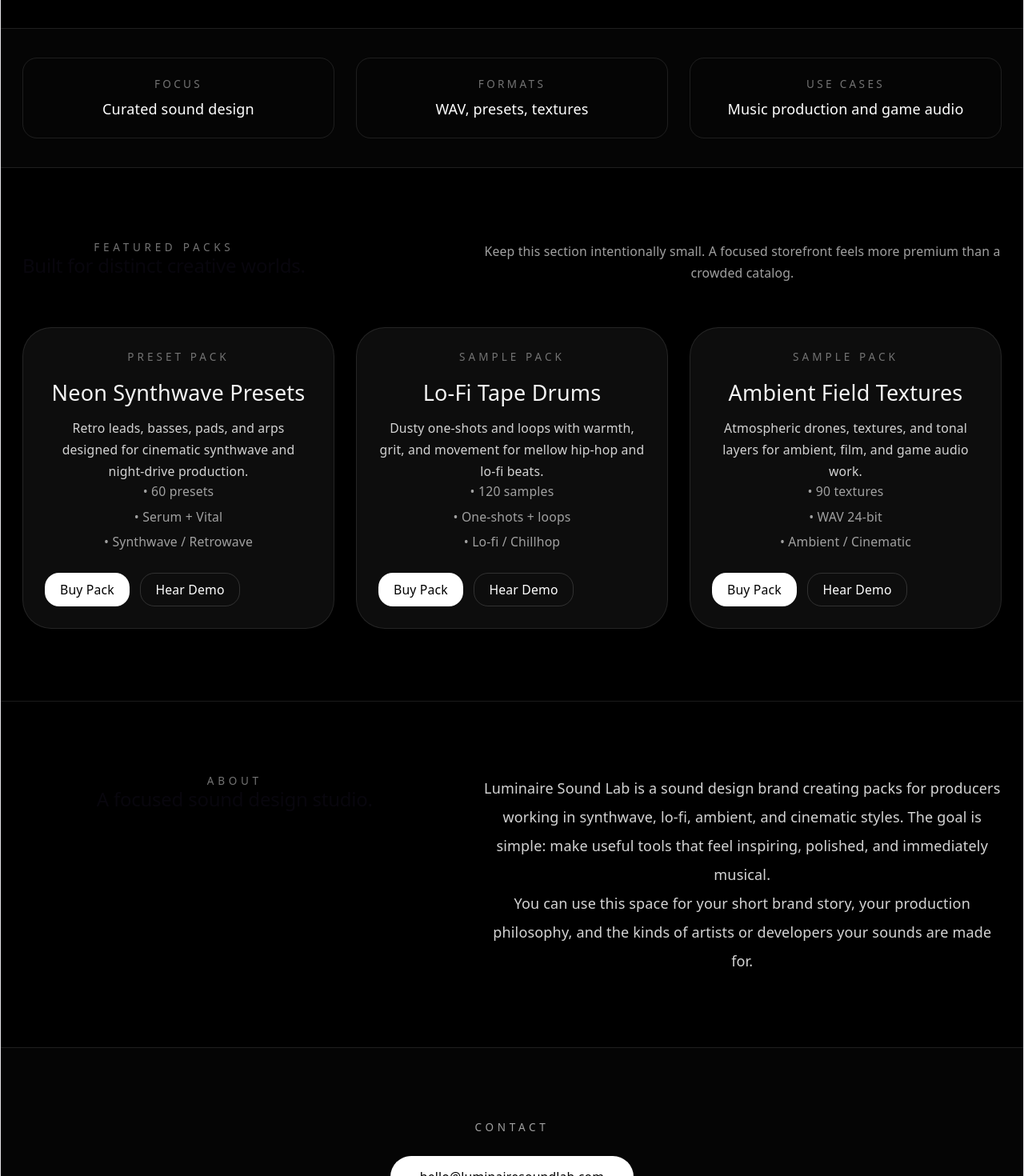
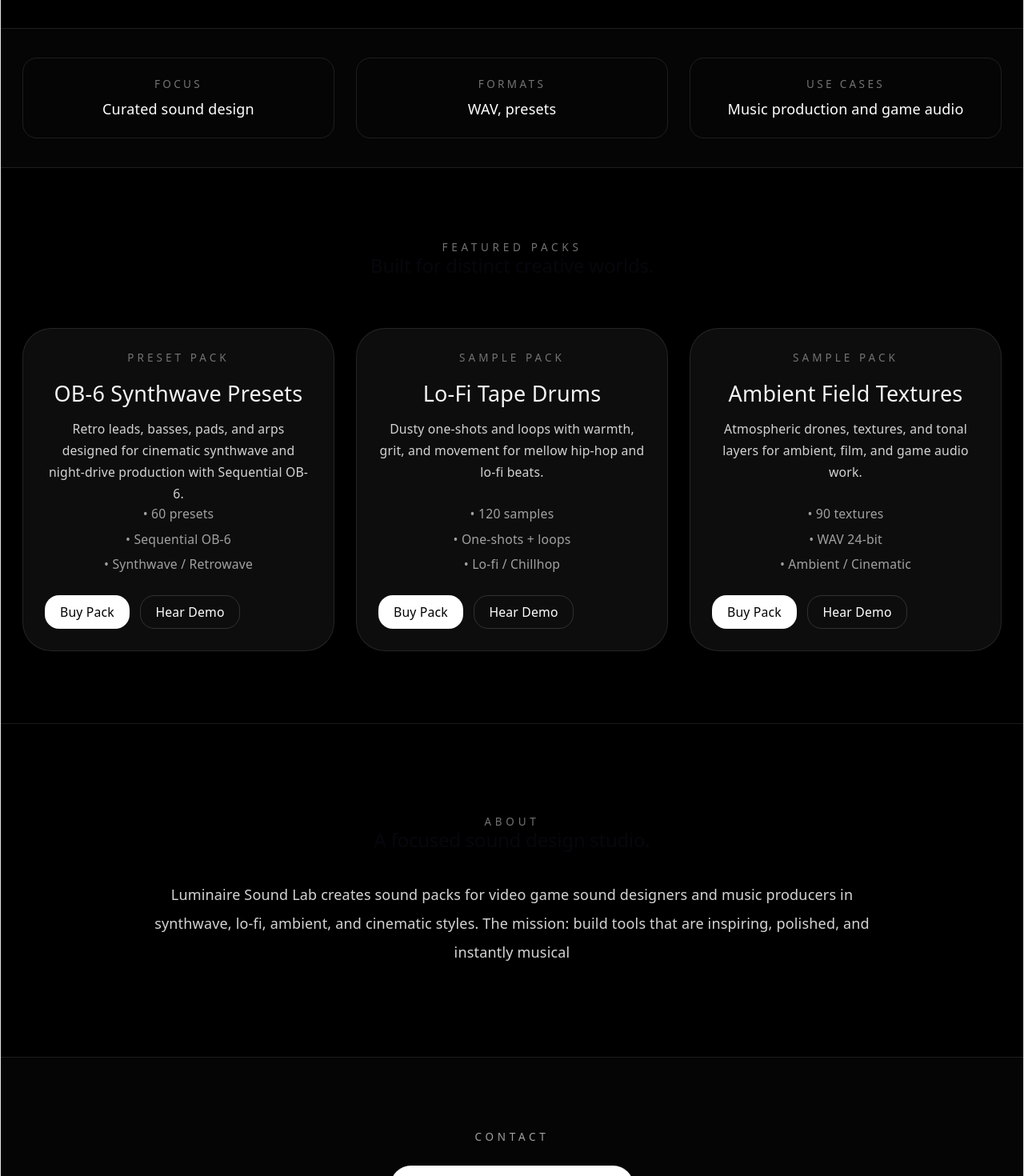
Before and after one commit to MMcBreezy/luminaire-sound-lab-site, a React (Vite) app: page / in a window 1280 px wide. Shown: the part 780-2250 px from the top of the page at 80% size. Built offline with nearby package versions, Linux system fonts and the light colour scheme.

Commit message:
cleaned up dummy info

```diff
--- a/src/App.jsx
+++ b/src/App.jsx
@@ -1,11 +1,11 @@
 export default function LuminaireSoundLabPage() {
   const products = [
     {
-      title: "Neon Synthwave Presets",
+      title: "OB-6 Synthwave Presets",
       type: "Preset Pack",
       description:
-        "Retro leads, basses, pads, and arps designed for cinematic synthwave and night-drive production.",
-      specs: ["60 presets", "Serum + Vital", "Synthwave / Retrowave"],
+        "Retro leads, basses, pads, and arps designed for cinematic synthwave and night-drive production with Sequential OB-6.",
+      specs: ["60 presets", "Sequential OB-6", "Synthwave / Retrowave"],
     },
     {
       title: "Lo-Fi Tape Drums",
@@ -97,10 +97,6 @@ export default function LuminaireSoundLabPage() {
               <audio controls className="w-full">
                 <source src="/audio/SV_OB6_Test_1.mp3" type="audio/mpeg" />
               </audio>
-              <p className="mt-4 text-sm leading-6 text-neutral-400">
-                Replace this with your own preview MP3 to let visitors hear the
-                sound before buying.
-              </p>
             </div>
           </div>
         </section>
@@ -120,7 +116,7 @@ export default function LuminaireSoundLabPage() {
                 Formats
               </div>
               <div className="text-base font-medium text-white">
-                WAV, presets, textures
+                WAV, presets
               </div>
             </div>
             <div className="rounded-2xl border border-white/10 p-5">
@@ -135,7 +131,7 @@ export default function LuminaireSoundLabPage() {
         </section>
 
         <section id="packs" className="mx-auto max-w-6xl px-6 py-20">
-          <div className="mb-12 flex flex-col gap-4 md:flex-row md:items-end md:justify-between">
+          <div className="mb-14">
             <div>
               <p className="mb-3 text-xs uppercase tracking-[0.35em] text-neutral-500">
                 Featured Packs
@@ -144,10 +140,6 @@ export default function LuminaireSoundLabPage() {
                 Built for distinct creative worlds.
               </h2>
             </div>
-            <p className="max-w-xl text-sm leading-6 text-neutral-400">
-              Keep this section intentionally small. A focused storefront feels
-              more premium than a crowded catalog.
-            </p>
           </div>
 
           <div className="grid gap-6 md:grid-cols-3">
@@ -187,26 +179,18 @@ export default function LuminaireSoundLabPage() {
         </section>
 
         <section id="about" className="border-t border-white/10">
-          <div className="mx-auto grid max-w-6xl gap-10 px-6 py-20 md:grid-cols-[0.9fr_1.1fr]">
+          <div className="mx-auto max-w-4xl px-6 py-25">
             <div>
-              <p className="mb-3 text-xs uppercase tracking-[0.35em] text-neutral-500">
+              <p className="text-xs uppercase tracking-[0.35em] text-neutral-500">
                 About
               </p>
-              <h2 className="text-3xl font-semibold md:text-4xl">
+              <h2 className="text-3xl font-semibold">
                 A focused sound design studio.
               </h2>
             </div>
-            <div className="space-y-5 text-base leading-8 text-neutral-300">
+            <div className="space-y-5 mt-8 text-base leading-8 text-neutral-300">
               <p>
-                Luminaire Sound Lab is a sound design brand creating packs for
-                producers working in synthwave, lo-fi, ambient, and cinematic
-                styles. The goal is simple: make useful tools that feel
-                inspiring, polished, and immediately musical.
-              </p>
-              <p>
-                You can use this space for your short brand story, your
-                production philosophy, and the kinds of artists or developers
-                your sounds are made for.
+                Luminaire Sound Lab creates sound packs for video game sound designers and music producers in synthwave, lo‑fi, ambient, and cinematic styles. The mission: build tools that are inspiring, polished, and instantly musical
               </p>
             </div>
           </div>
```
